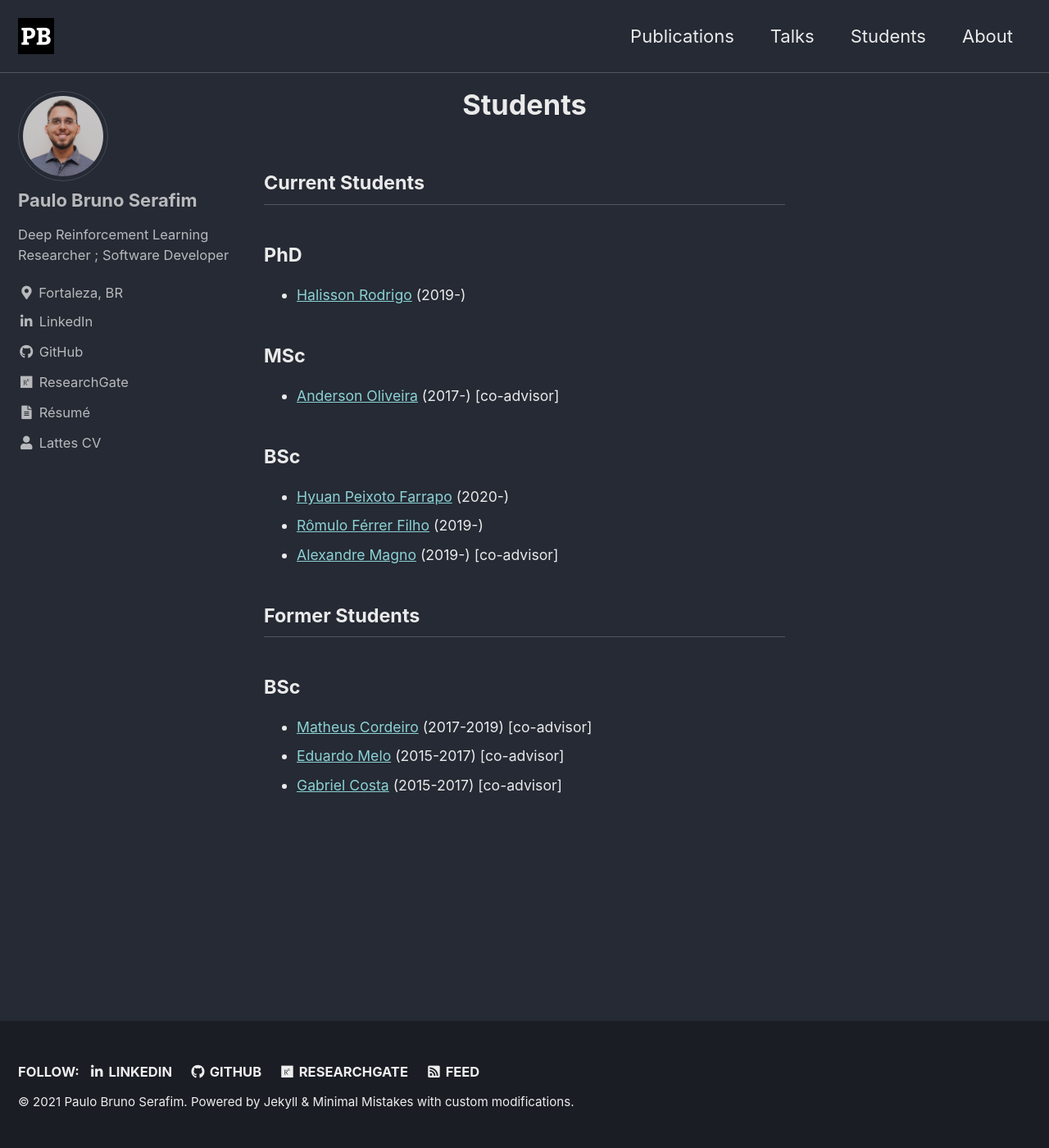
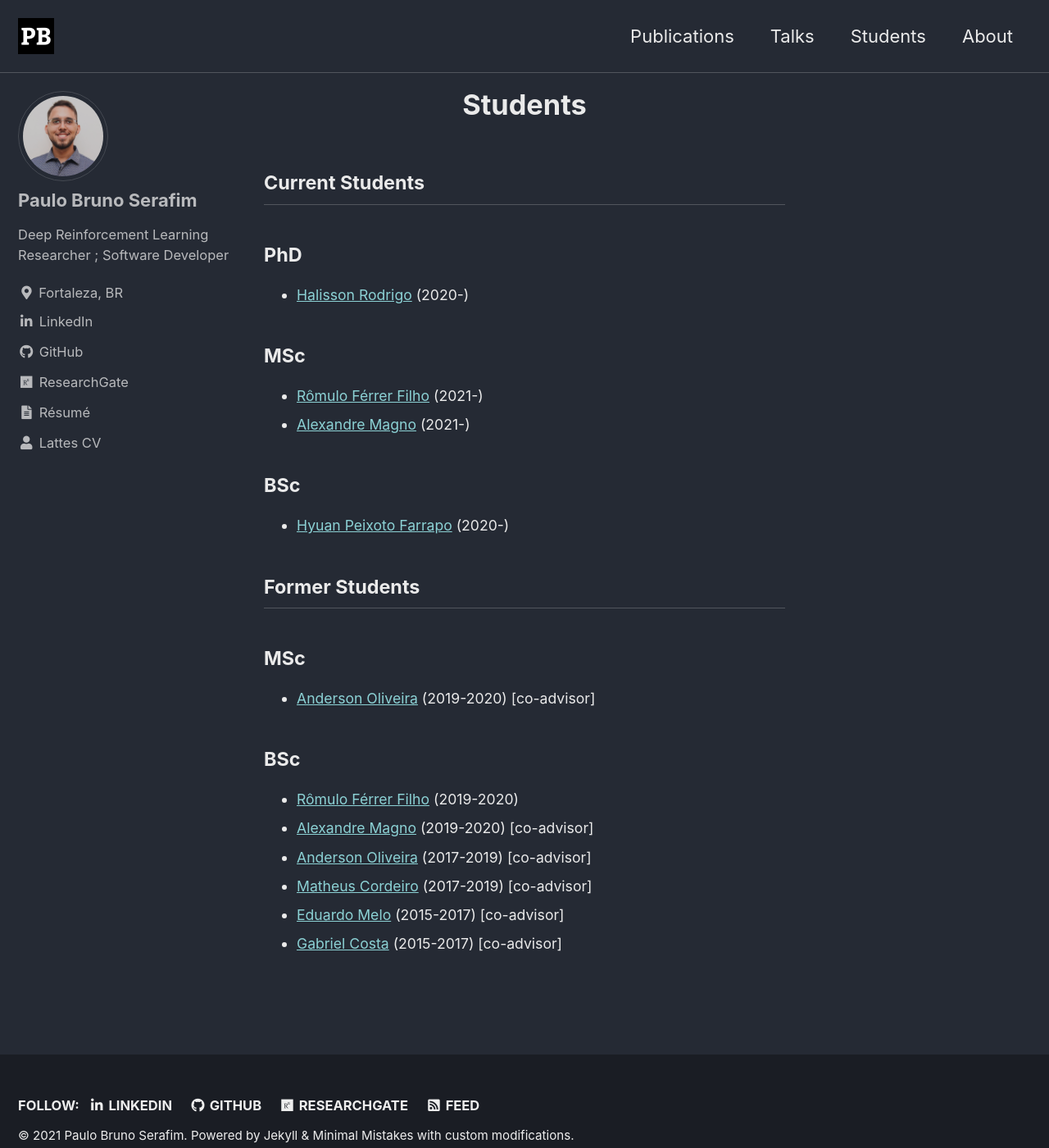
Before and after one commit to paulobruno/PersonalSite, a Jekyll site: the page built from _pages/students.md, in a window 1280 px wide and 1400 px high. Shown: the whole window at 82% size. Built offline with Jekyll 4.4.1, drawn with Linux system fonts in a browser that asks for light colours; cached includes are drawn as plain includes.

Commit message:
Update students page

```diff
--- a/_pages/students.md
+++ b/_pages/students.md
@@ -10,29 +10,37 @@ author_profile: true
 #### PhD
 
 <ul>
-  <li style="text-align:left"><a href="https://www.linkedin.com/in/halisson-rodrigo-7b803651/">Halisson Rodrigo</a> (2019-)</li>
+  <li style="text-align:left"><a href="https://www.linkedin.com/in/halisson-rodrigo-7b803651/">Halisson Rodrigo</a> (2020-)</li>
 </ul>
 
 #### MSc
 
 <ul>
-  <li style="text-align:left"><a href="https://www.linkedin.com/in/anderson-oliveira-b65099133/">Anderson Oliveira</a> (2017-) [co-advisor]</li>
+  <li style="text-align:left"><a href="https://github.com/romulofff">Rômulo Férrer Filho</a> (2021-)</li>
+  <li style="text-align:left"><a href="https://www.linkedin.com/in/magnomont12">Alexandre Magno</a> (2021-)</li>
 </ul>
 
 #### BSc
 
 <ul>
   <li style="text-align:left"><a href="https://github.com/hyuan02">Hyuan Peixoto Farrapo</a> (2020-)</li>
-  <li style="text-align:left"><a href="https://github.com/romulofff">Rômulo Férrer Filho</a> (2019-)</li>
-  <li style="text-align:left"><a href="https://github.com/magnomont12">Alexandre Magno</a> (2019-) [co-advisor]</li>
 </ul>
 
 
 ## Former Students
 
+#### MSc
+
+<ul>
+  <li style="text-align:left"><a href="https://www.linkedin.com/in/anderson-oliveira-b65099133/">Anderson Oliveira</a> (2019-2020) [co-advisor]</li>
+</ul>
+
 #### BSc
 
 <ul>
+  <li style="text-align:left"><a href="https://github.com/romulofff">Rômulo Férrer Filho</a> (2019-2020)</li>
+  <li style="text-align:left"><a href="https://www.linkedin.com/in/magnomont12">Alexandre Magno</a> (2019-2020) [co-advisor]</li>
+  <li style="text-align:left"><a href="https://www.linkedin.com/in/anderson-oliveira-b65099133/">Anderson Oliveira</a> (2017-2019) [co-advisor]</li>
   <li style="text-align:left"><a href="https://www.linkedin.com/in/matheus-cordeiro-453373ba/">Matheus Cordeiro</a> (2017-2019) [co-advisor]</li>
   <li style="text-align:left"><a href="https://www.linkedin.com/in/eduardo-melo-braga/">Eduardo Melo</a> (2015-2017) [co-advisor]</li>
   <li style="text-align:left"><a href="https://www.linkedin.com/in/gabriel-costa-b7a056125/">Gabriel Costa</a> (2015-2017) [co-advisor]</li>
```
